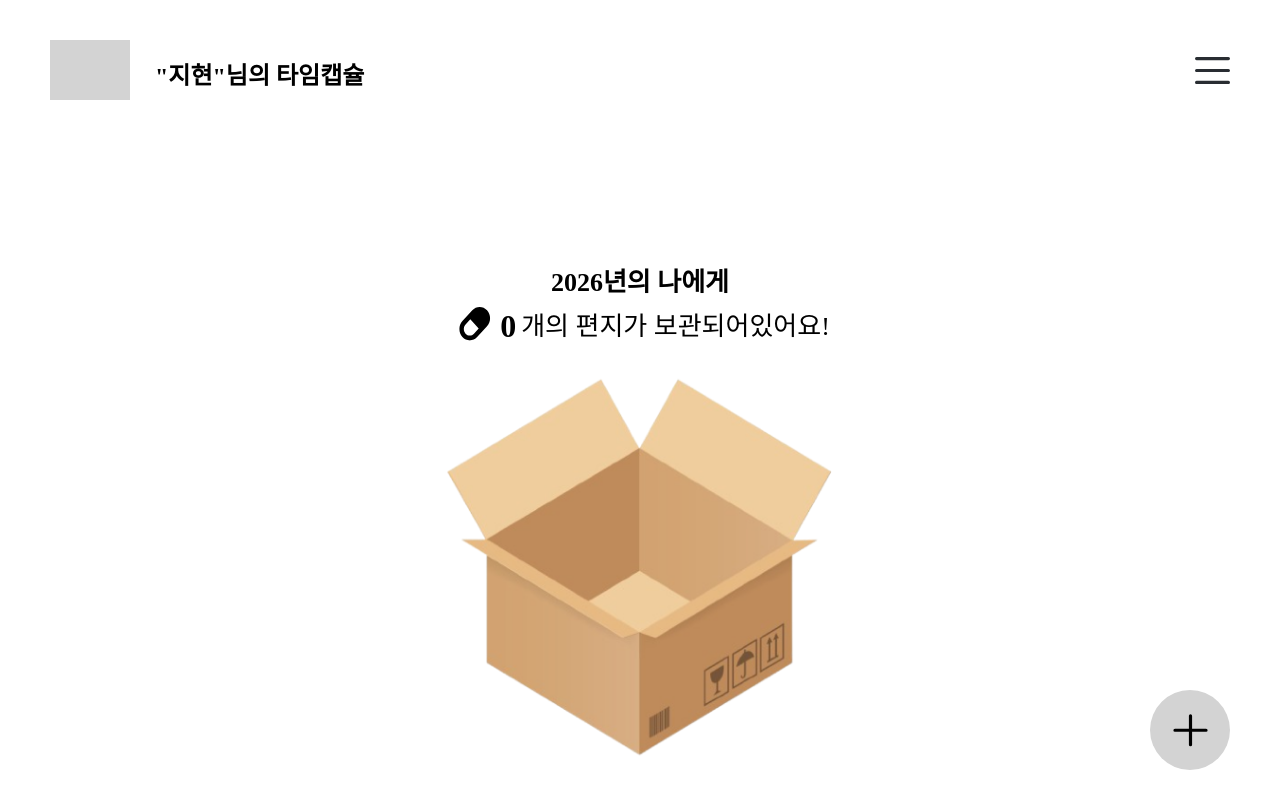
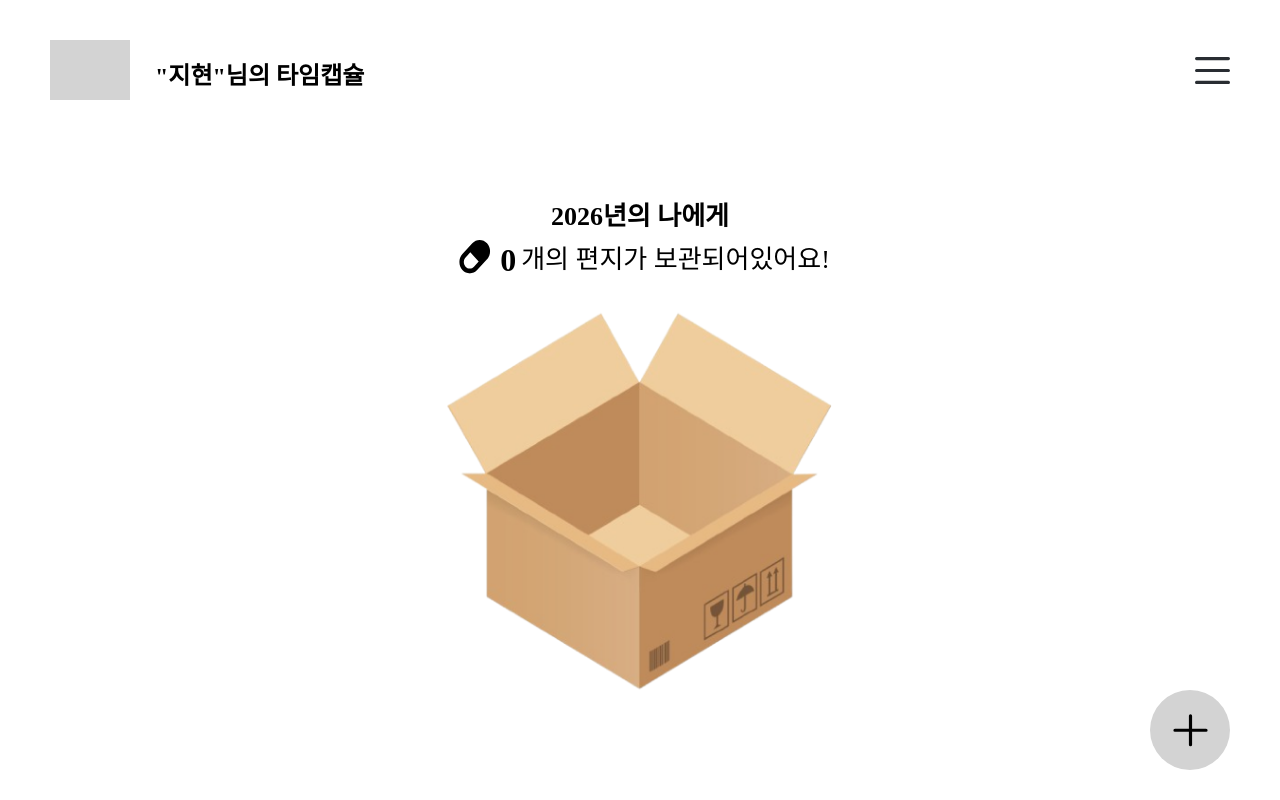
Before and after one commit to 9oormthon-time-capsule/time-capsule-FE, a React (Vite) app: page /main in a window 1280 px wide. Built offline with nearby package versions, Linux system fonts and the light colour scheme; a web font is replaced by a local one.

Commit message:
design: 메인 페이지 캡슐 박스 위치 수정

```diff
--- a/src/components/main/CapsuleBox.tsx
+++ b/src/components/main/CapsuleBox.tsx
@@ -6,7 +6,7 @@ const CapsuleBox = () => {
       <TitleContainer>
         <TopSection>2026년의 나에게</TopSection>
         <BottomSection>
-                    <img src="/main/Capsule.svg" width={50} height={35}/>
+          <img src="/main/Capsule.svg" width={50} height={35} />
           <span>0</span>개의 편지가 보관되어있어요!
         </BottomSection>
       </TitleContainer>
@@ -22,8 +22,7 @@ const Wrapper = styled.div`
   flex-direction: column;
   justify-content: end;
   align-items: center;
-    height: 80vh;
-`
+`;
 
 const TitleContainer = styled.div`
   display: flex;
```
Lines whose indentation alone changed are shown as unchanged.
